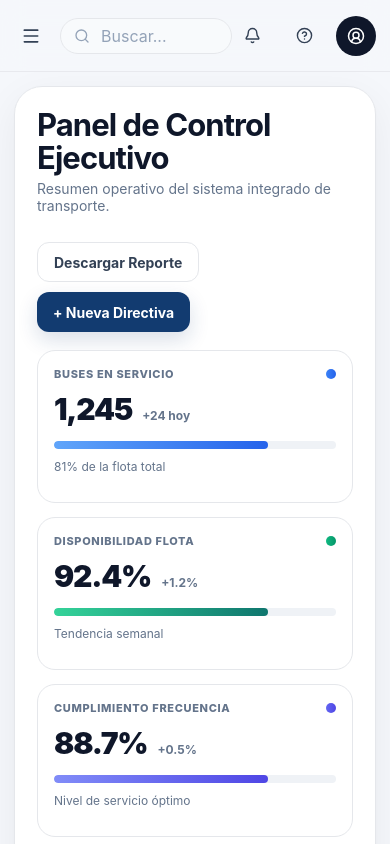
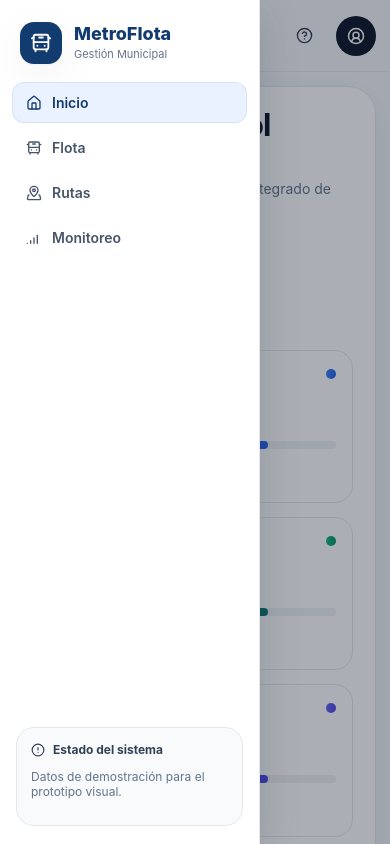
Before and after one commit to AriusJoel1/PC1-DS, a React (Vite) app: page / in a window 390 px wide. Both pictures are taken after a click on the button 31 px from the left and 35 px from the top of the page. Built offline with nearby package versions, Linux system fonts and the light colour scheme.

Commit message:
feat: implement mobile sidebar functionality with backdrop and transitions

```diff
--- a/src/App.tsx
+++ b/src/App.tsx
@@ -1,4 +1,4 @@
-import { useMemo, useState } from 'react';
+import { useEffect, useMemo, useState } from 'react';
 import {
   Bell,
   BusFront,
@@ -32,9 +32,14 @@ function App() {
   const location = useLocation();
   const [search, setSearch] = useState('');
   const [selectedVehicle, setSelectedVehicle] = useState<'U-4022' | 'U-208'>('U-4022');
+  const [mobileSidebarOpen, setMobileSidebarOpen] = useState(false);
 
   const currentPath = location.pathname;
   const isFleetRoute = currentPath === '/flota';
+
+  useEffect(() => {
+    setMobileSidebarOpen(false);
+  }, [location.pathname]);
 
   const filteredRows = useMemo(() => {
     const q = search.toLowerCase().trim();
@@ -52,7 +57,7 @@ function App() {
   }, [search]);
 
   return (
-    <div className="app-shell">
+    <div className={`app-shell ${mobileSidebarOpen ? 'sidebar-open' : ''}`}>
       <aside className="sidebar">
         <div className="brand">
           <div className="brand-icon">
@@ -73,6 +78,7 @@ function App() {
                 to={path}
                 end={path === '/'}
                 className={({ isActive }) => `nav-item ${isActive ? 'active' : ''}`}
+                onClick={() => setMobileSidebarOpen(false)}
               >
                 <Icon size={16} />
                 <span>{label}</span>
@@ -95,7 +101,11 @@ function App() {
       <main className="main">
         <header className="topbar">
           <div className="topbar-left">
-            <button className="icon-btn mobile-only">
+            <button
+              className="icon-btn mobile-only"
+              onClick={() => setMobileSidebarOpen((open) => !open)}
+              aria-label="Abrir menú"
+            >
               <Menu size={20} />
             </button>
 
@@ -143,6 +153,12 @@ function App() {
           <Route path="*" element={<Navigate to="/" replace />} />
         </Routes>
       </main>
+
+      <button
+        className="sidebar-backdrop"
+        onClick={() => setMobileSidebarOpen(false)}
+        aria-label="Cerrar menú"
+      />
     </div>
   );
 }
--- a/src/styles/layout.css
+++ b/src/styles/layout.css
@@ -181,6 +181,10 @@
   display: none;
 }
 
+.sidebar-backdrop {
+  display: none;
+}
+
 @media (max-width: 1280px) {
   .app-shell {
     grid-template-columns: 240px 1fr;
@@ -193,7 +197,35 @@
   }
 
   .sidebar {
-    display: none;
+    position: fixed;
+    top: 0;
+    left: 0;
+    width: min(260px, 82vw);
+    z-index: 40;
+    transform: translateX(-100%);
+    transition: transform 0.22s ease;
+    border-right: 1px solid var(--line);
+    box-shadow: 0 12px 40px rgba(15, 23, 42, 0.16);
+  }
+
+  .app-shell.sidebar-open .sidebar {
+    transform: translateX(0);
+  }
+
+  .sidebar-backdrop {
+    display: block;
+    position: fixed;
+    inset: 0;
+    z-index: 30;
+    background: rgba(15, 23, 42, 0.35);
+    opacity: 0;
+    visibility: hidden;
+    transition: opacity 0.22s ease, visibility 0.22s ease;
+  }
+
+  .app-shell.sidebar-open .sidebar-backdrop {
+    opacity: 1;
+    visibility: visible;
   }
 
   .mobile-only {
```
